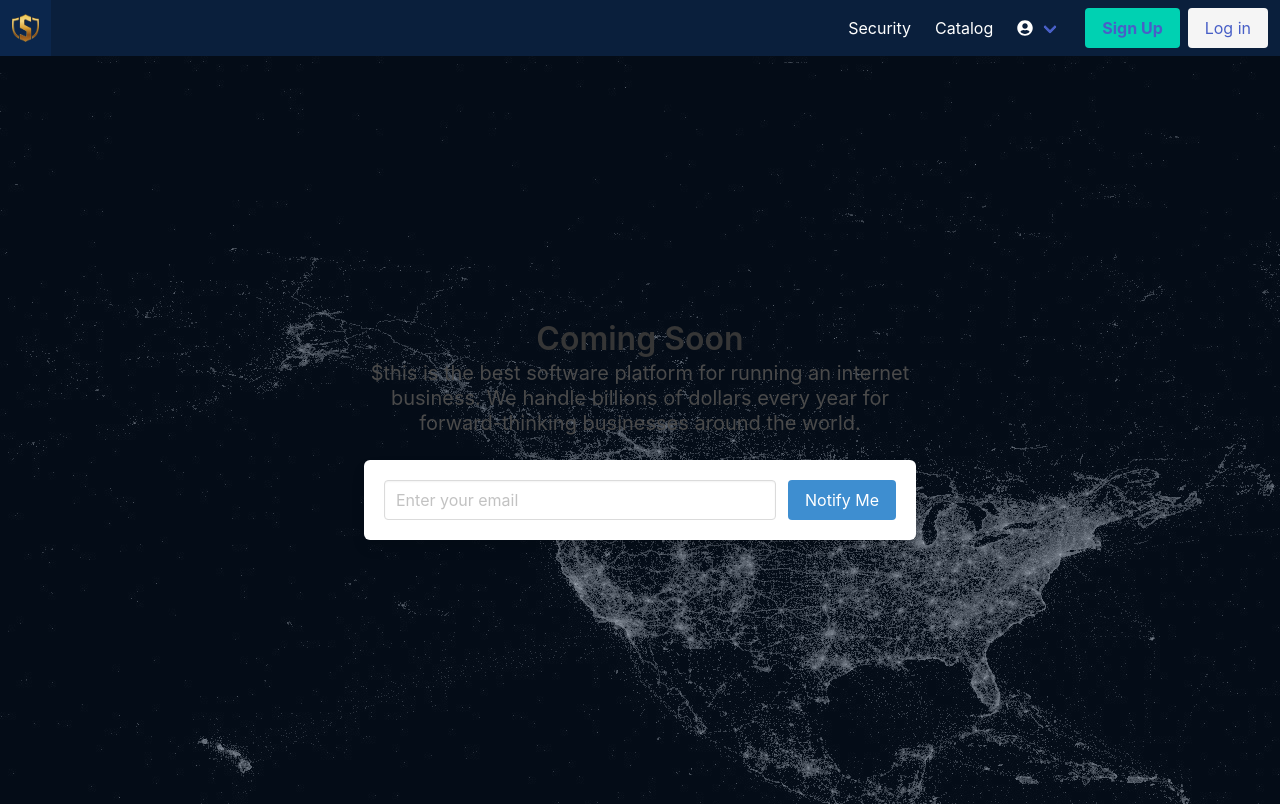
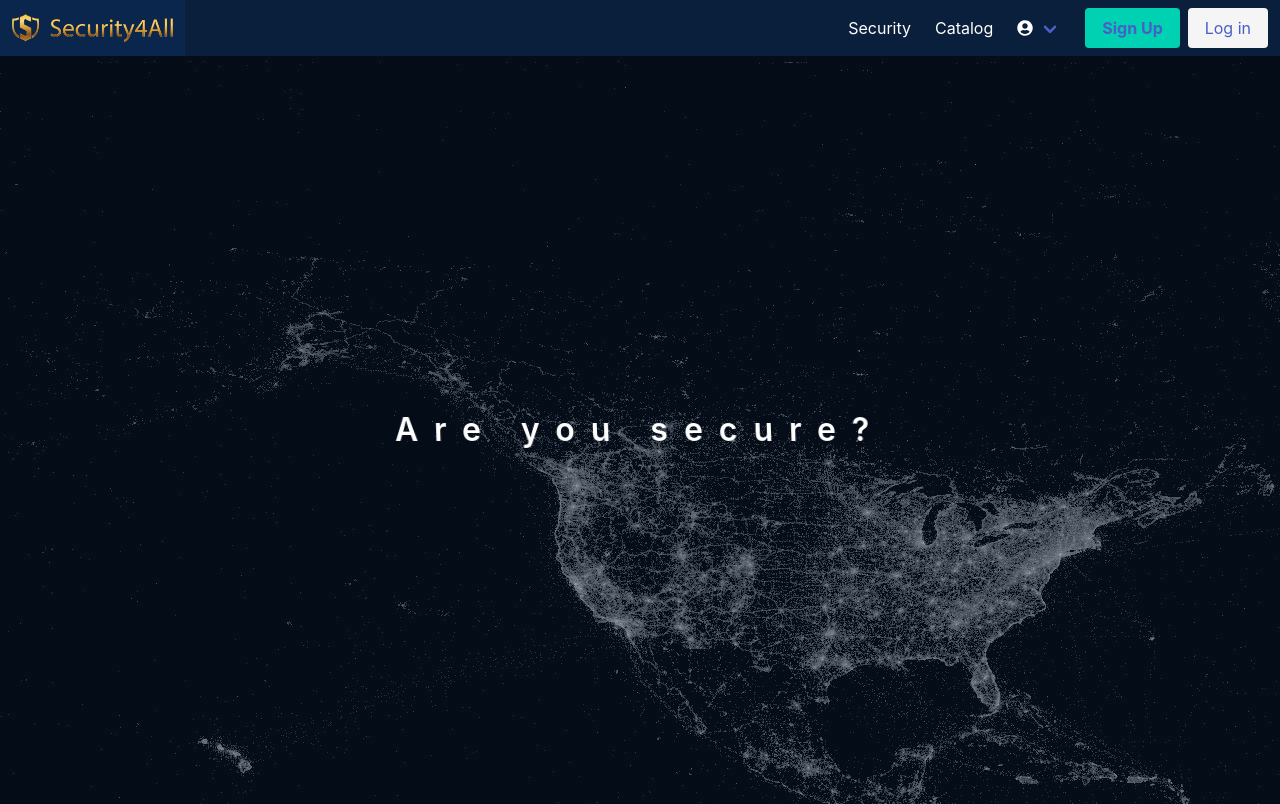
Before and after one commit to Security4All-Home/Frontend-User, a Vue app: page /#/ in a window 1280 px wide. Built offline with nearby package versions, Linux system fonts and the light colour scheme.

Commit message:
Logo and Glitch

```diff
--- a/src/assets/main.scss
+++ b/src/assets/main.scss
@@ -62,3 +62,85 @@
 .left {
         background-color: $secondary;
 }
+
+/////////////////////////////////////////////////
+//GLITCH
+
+@mixin glitchCopy {
+  content: attr(data-text);
+  position: absolute;
+  top: 0;
+  left: 0;
+  width: 100%;
+  height: 100%;
+}
+
+.glitch {
+position: relative;
+color: white;
+font-size: 4em;
+letter-spacing: .5em;
+/* Animation provies a slight random skew. Check bottom of doc
+for more information on how to random skew. */
+animation: glitch-skew 1s infinite linear alternate-reverse;
+
+// Creates a copy before our text.
+&::before{
+  // Duplicates our text with the mixin.
+  @include glitchCopy;
+  // Scoots text slightly to the left for the color offset.
+  left: 2px;
+  // Creates the color 'shadow' that happens on the glitch.
+  text-shadow: -2px 0 #ff00c1;
+  /* Creates an initial clip for our glitch. This works in
+  a typical top,right,bottom,left fashion and creates a mask
+  to only show a certain part of the glitch at a time. */
+  clip: rect(44px, 450px, 56px, 0);
+  /* Runs our glitch-anim defined below to run in a 5s loop, infinitely,
+  with an alternating animation to keep things fresh. */
+  animation: glitch-anim 5s infinite linear alternate-reverse;
+}
+
+// Creates a copy after our text. Note comments from ::before.
+&::after {
+  @include glitchCopy;
+  left: -2px;
+  text-shadow: -2px 0 #00fff9, 2px 2px #ff00c1;
+  animation: glitch-anim2 1s infinite linear alternate-reverse;
+}
+}
+
+/* Creates an animation with 20 steaps. For each step, it calculates
+a percentage for the specific step. It then generates a random clip
+box to be used for the random glitch effect. Also adds a very subtle
+skew to change the 'thickness' of the glitch.*/
+@keyframes glitch-anim {
+$steps: 20;
+@for $i from 0 through $steps {
+#{percentage($i*(1/$steps))} {
+clip: rect(random(100)+px, 9999px, random(100)+px, 0);
+      transform: skew((random(100) / 100) + deg);
+}
+}
+}
+
+// Same deal, just duplicated for ultra randomness.
+@keyframes glitch-anim2 {
+$steps: 20;
+@for $i from 0 through $steps {
+#{percentage($i*(1/$steps))} {
+clip: rect(random(100)+px, 9999px, random(100)+px, 0);
+      transform: skew((random(100) / 100) + deg);
+}
+}
+}
+
+// Does the same deal as before, but now only skews. Used for main text.
+@keyframes glitch-skew {
+$steps: 10;
+@for $i from 0 through $steps {
+#{percentage($i*(1/$steps))} {
+transform: skew((random(10) - 5) + deg);
+}
+}
+}
--- a/src/views/Home.vue
+++ b/src/views/Home.vue
@@ -3,24 +3,10 @@
     <div class="hero-body">
                 <div class="container has-text-centered">
                     <div class="column is-6 is-offset-3">
-                        <h1 class="title">
-                            Coming Soon
+                        <h1 class="title has-text-white glitch" data-text="Are you secure?">
+                            Are you secure?
                         </h1>
-                        <h2 class="subtitle">
-                            $this is the best software platform for running an internet business. We handle billions of dollars every year for forward-thinking businesses around the world.
-                        </h2>
-                        <div class="box">
-                            <div class="field is-grouped">
-                                <p class="control is-expanded">
-                                    <input class="input" type="text" placeholder="Enter your email">
-                                </p>
-                                <p class="control">
-                                    <a class="button is-info">
-                                        Notify Me
-                                    </a>
-                                </p>
-                            </div>
-                        </div>
+
                     </div>
                 </div>
             </div>
@@ -41,4 +27,8 @@
 .hasBackgroundImage {
     background-image: url("../assets/Images/HomeWallpaper.jpg") !important
 }
+
+
+
+
 </style>
--- a/src/views/NavBar.vue
+++ b/src/views/NavBar.vue
@@ -2,7 +2,8 @@
 <nav class="navbar secondaryColorBG"  role="navigation" aria-label="main navigation">
   <div class="navbar-brand">
     <a class="navbar-item" href="/">
-      <img src="../assets/Images/logo.png" width="27" height="28">
+      <img src="../assets/Images/1.png" width="161" height="28">
+
     </a>
 
     <a role="button" class="navbar-burger burger" aria-label="menu" aria-expanded="false" data-target="navbarBasicExample">
```
Also changed, not shown: src/assets/Images/1.png (added), src/assets/Images/Security4All.png (added).
